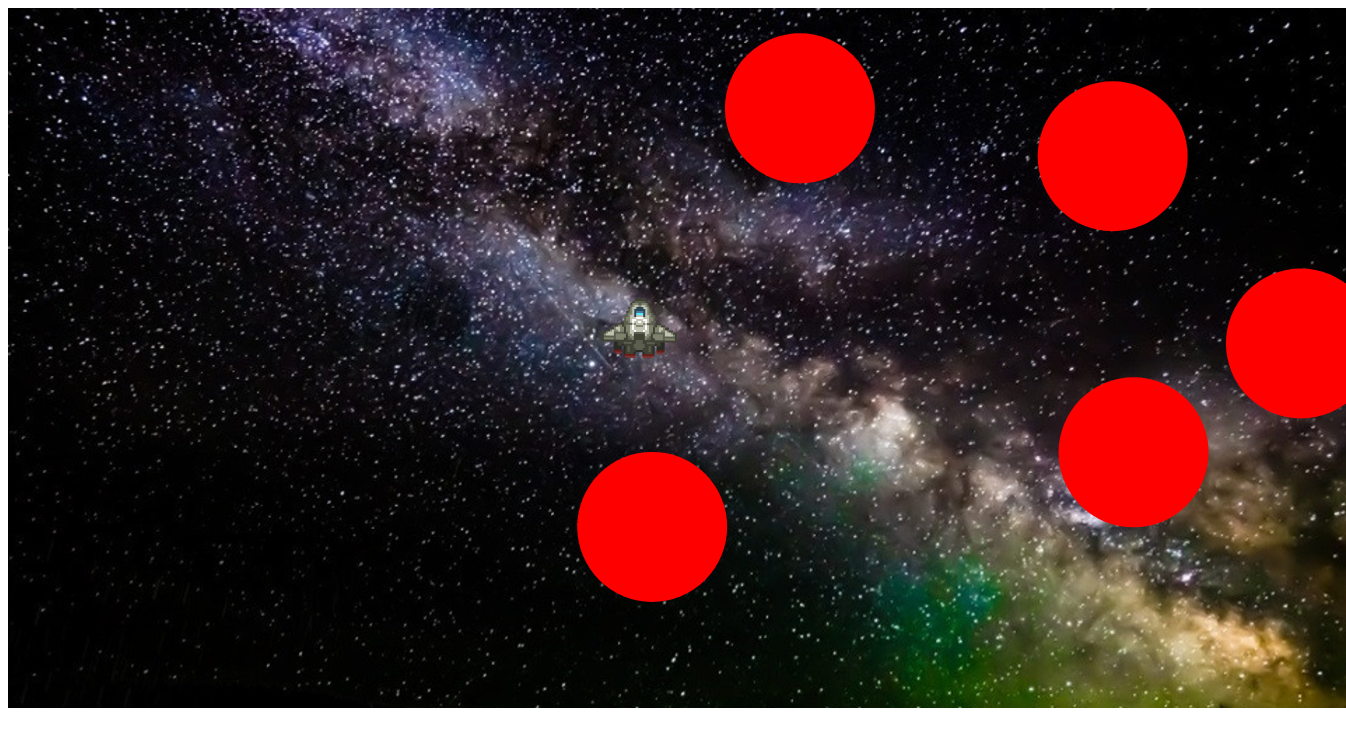
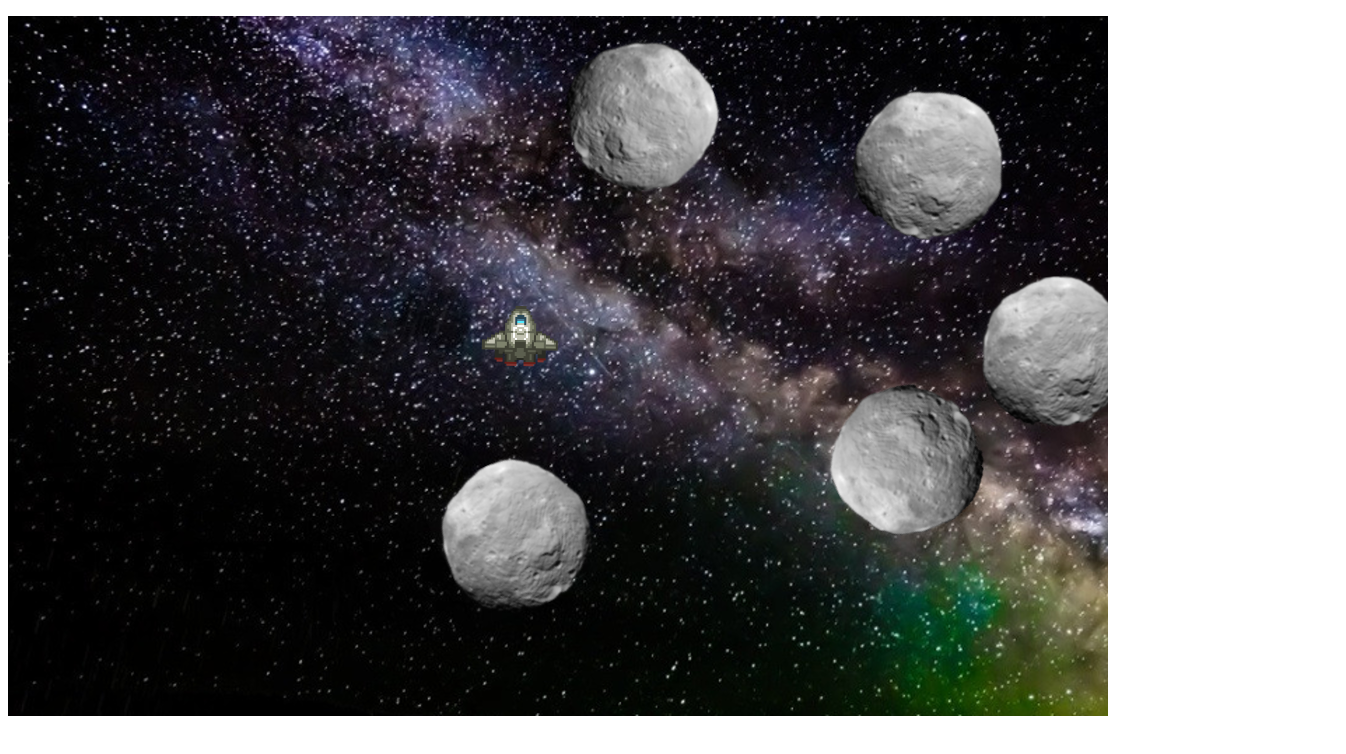
Before and after one commit to pbardon/Asteroids, a plain HTML site: page index.html in a window 1280 px wide. Shown: the whole page, 1346 px wide, since content can reach past the window. Drawn offline with Linux system fonts and the light colour scheme.

Commit message:
Added images and rotation

```diff
--- a/asteroid.js
+++ b/asteroid.js
@@ -9,13 +9,55 @@ Function.prototype.inherits = function(object) {
 
   var Asteroid = Asteroids.Asteroid = function(pos, vel, rad, game) {
     this.game = game;
+    this.rad = Math.floor(rad);
+    var randomizer = Math.random();
+    var randDir = 1;
+    if (randomizer > .50) {
+      randDir = -1
+    }
+    this.theta = (randDir*(Math.PI/2)  * Math.random() *10);
     Asteroids.MovingObject.call(this, pos, vel, rad, Asteroid.COLOR)
+    if(rad > 70) {
+      this.img = new Image();
+      this.img.src = 'asteroid1.png';
+    }else if (this.rad > 40){
+      this.img = new Image();
+      this.img.src = 'asteroid2.png';
+    }else if (this.rad > 30){
+      this.img = new Image();
+      this.img.src = 'asteroid3.png';
+    }else if (this.rad > 20){
+      this.img = new Image();
+      this.img.src = 'asteroid4.png';
+    }
   };
 
   Asteroid.COLOR = "red";
   Asteroid.RADIUS =  75;
 
   Asteroid.inherits(Asteroids.MovingObject);
+
+  Asteroid.prototype.draw = function(canvas) {
+    this.posX = this.posX;
+    this.posY = this.posY;
+    canvas.save();
+    canvas.clearRect(0, 0, canvas.width, canvas.height);
+    canvas.translate((this.posX), (this.posY));
+    var thetaScalingFactor = 0.01;
+    if (this.rad < 70) {
+      thethaScalingFactor = 0.5;
+    }
+    if (this.theta > 0){
+      this.theta += thetaScalingFactor;
+    }else {
+      this.theta -= thetaScalingFactor;
+    }
+    canvas.rotate(this.theta);
+
+    canvas.drawImage(this.img, (-this.img.width/2)  , (-this.img.height/2));
+
+    canvas.restore();
+  };
 
   Asteroid.randomAsteroid = function(dimX, dimY) {
     var rPos = [(dimX * Math.random()), (dimY * Math.random())];
--- a/game.js
+++ b/game.js
@@ -12,7 +12,7 @@
 
   };
 
-  Game.DIM_X = 1338;
+  Game.DIM_X = 1100;
   Game.DIM_Y = 700;
   Game.FPS = 30;
 
@@ -81,8 +81,8 @@
     var game = this;
     game.asteroids.forEach(function(ast) {
       if (game.ship.isCollidedWith(ast)) {
+        game.stop();
         alert("Game Over!");
-        game.stop();
       }
     });
   };
@@ -102,15 +102,15 @@
   Game.prototype.removeAsteroid = function(asteroid) {
     for (var i = 0; i < this.asteroids.length; i++){
       if (this.asteroids[i] === asteroid) {
-        var iPosX = this.asteroids[i].pos[0] + Math.random() * 3;
-        var iPosY = this.asteroids[i].pos[1] + Math.random() * 3;
+        var iPosX = this.asteroids[i].pos[0] + Math.random() * 15;
+        var iPosY = this.asteroids[i].pos[1] + Math.random() * 15;
         var iPos = [iPosX, iPosY];
 
         var newRad = this.asteroids[i].rad / 1.5;
-        var iVel = [Math.random() * 3, Math.random() * 3];
+        var iVel = [Math.random() * 3, Math.random() * 5];
         this.asteroids.splice(i, 1);
         for(var j = 0; j < 3; j++) {
-          if (newRad > 10) {
+          if (newRad > 20) {
             this.asteroids.push(new Asteroids.Asteroid(iPos, iVel, newRad, this));
           }
         }
--- a/index.html
+++ b/index.html
@@ -5,8 +5,9 @@
 </head>
 
 <body>
-  <canvas width= "1338" height="700"></canvas>
-
+  <p>
+  <canvas width= "1100" height="700"></canvas>
+  </p>
   <script src="moving_object.js"></script>
   <script src="asteroid.js"></script>
   <script src="game.js"></script>
@@ -20,5 +21,15 @@
     var c = canvas.getContext('2d');
     new Asteroids.Game(c).start();
     </script>
+    <!-- <br>
+    <br>
+    <br>
+    <p> <script>
+       var xPos = Asteroids.Game.ship.posX;
+       var yPos = Asteroids.Game.ship.posY;
+       document.write(xPos);
+       document.write(yPos);
+       </script>
+     </p> -->
 </body>
 </html>
```
Also changed, not shown: asteroid1.png (added), asteroid2.png (added), asteroid3.png (added), asteroid4.png (added).
